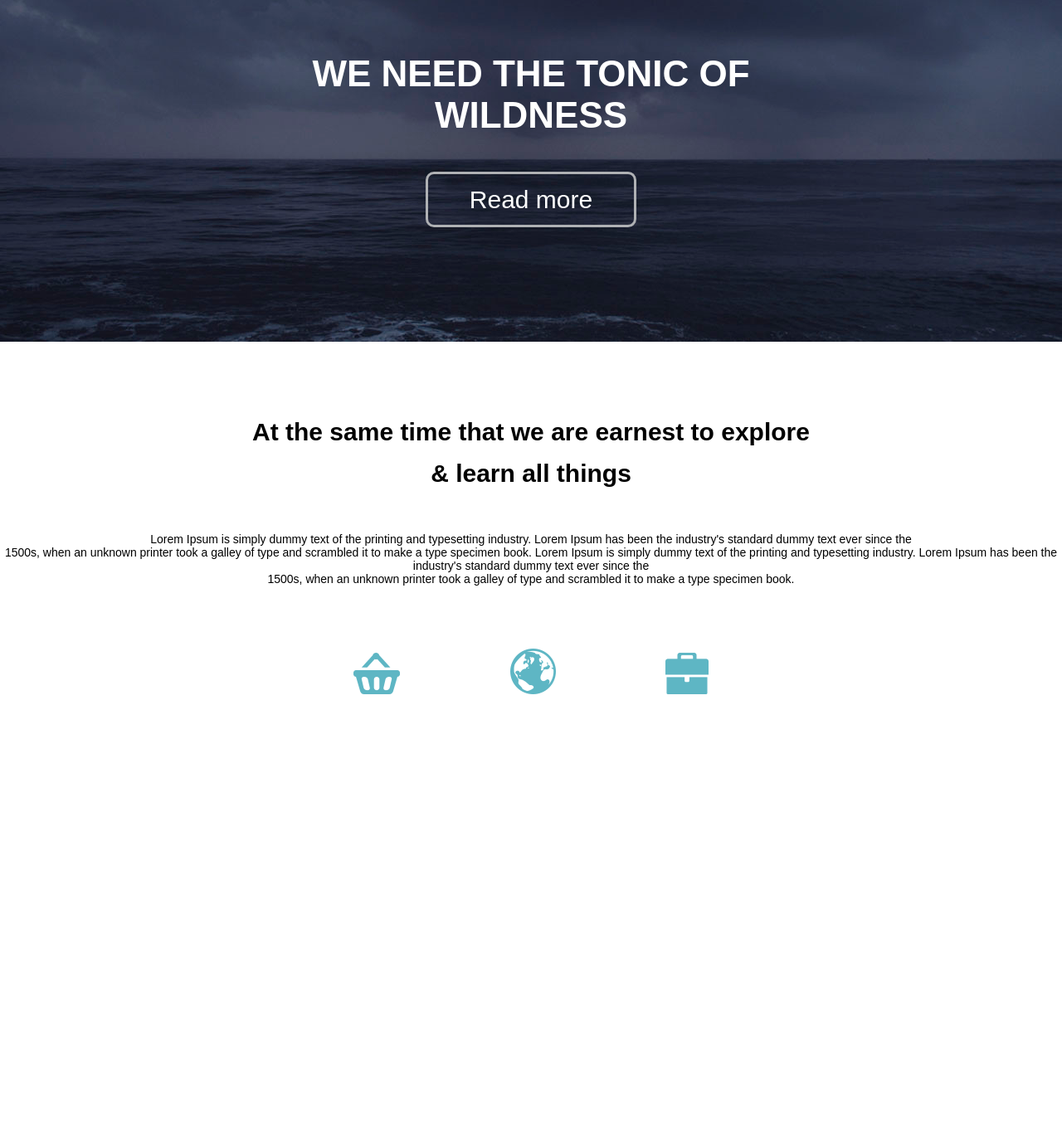
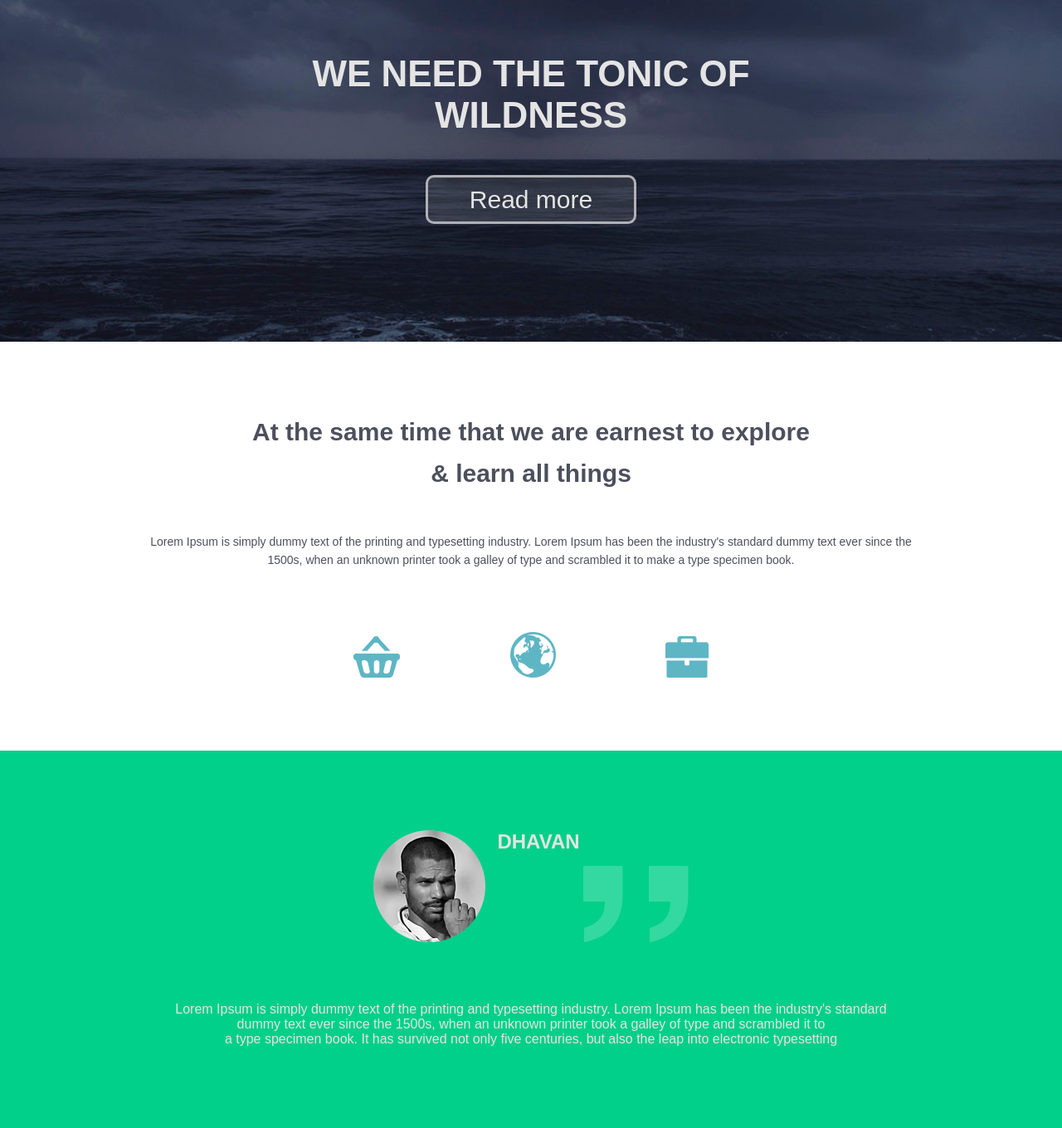
Before and after one commit to zinbit/education1, a plain HTML site: page index.html in a window 1280 px wide. Shown: the part 154-1514 px from the top of the page at 83% size. Before the commit the page ends 1079 px from the top, so only its background shows below. Drawn offline with Linux system fonts and the light colour scheme.

Commit message:
добавил div

```diff
--- a/index.html
+++ b/index.html
@@ -28,12 +28,22 @@
             & learn all things</h1>
         <p class="content-paragraph">Lorem Ipsum is simply dummy text of the printing and typesetting industry.
              Lorem Ipsum has been the industry's standard dummy text ever since the<br> 1500s, when an unknown
-              printer took a galley of type and scrambled it to make a type specimen book. Lorem Ipsum is simply dummy text of the printing and typesetting industry.
-              Lorem Ipsum has been the industry's standard dummy text ever since the<br> 1500s, when an unknown
-               printer took a galley of type and scrambled it to make a type specimen book. </p>
+              printer took a galley of type and scrambled it to make a type specimen book. </p>
         <img src="images/icon1.png" alt="" class="icon">
         <img src="images/icon2.png" alt="" class="icon">
         <img src="images/icon3.png" alt="" class="icon">
+    </section>
+    <section class="content1">
+        <div class="comment">
+            <img src="images/fase.png" class="fase">
+            <h1 class="content1-headline">dhavan</h1>
+            <img src="images/“ copy.png" class="comment1">
+        </div>
+        <p class="content1-paragraph">Lorem Ipsum is simply dummy text of the printing and typesetting industry.
+             Lorem Ipsum has been the industry's standard<br> dummy text ever since the 1500s, when an unknown
+              printer took a galley of type and scrambled it to<br> a type specimen book.
+               It has survived not only five centuries, but also the leap into electronic
+             typesetting</p>
     </section>
     <footer>
     </footer>
--- a/style.css
+++ b/style.css
@@ -49,15 +49,6 @@ body {
     margin-right: 0;
 }
 
-.slide {
-    position:fixed;
-    z-index: -1;
-    top:0;
-    left:0;
-    min-width:100%;
-    min-height:100%;
-}
-
 .slider {
     text-align: center;
     font-family: Arial, Helvetica, sans-serif;
@@ -71,19 +62,20 @@ body {
 }
 
 .slider-headline {
-    color: #fff;
+    color: #e4e4e4;
     font-size: 44px;
     text-transform: uppercase;
     margin-bottom: 60px;
 }
 
 .slider-button {
-    color: #fff;
+    color: #e4e4e4;
     text-decoration: none;
     font-size: 30px;
     border: 3px solid #afb1b4;
     border-radius: 10px;
-    padding: 14px 50px;
+    padding: 10px 50px;
+    background-color: rgba(255, 255, 255, 0.1)
 }
 
 .content {
@@ -97,14 +89,37 @@ body {
     font-size: 30px;
     margin-bottom: 46px;
     line-height: 50px;
+    color: #4c505d;
 }
 
 .content-paragraph {
     font-size: 14px;
     margin-bottom: 76px;
+    line-height: 22px;
+    color: #4c505d;
 }
 
 .icon {
     margin-left: 64px;
     margin-right: 64px;
 }
+
+.content1 {
+    background: #00d089;
+    text-align: center;
+    color: #e4e4e4;
+    padding-top: 96px;
+    padding-bottom: 98px;
+}
+
+
+.content1-headline {
+    text-transform: uppercase;
+    display: inline-block;
+    vertical-align: top;
+    margin-left: 10px;
+}
+
+.comment {
+    margin-bottom: 68px;
+}
```
Also changed, not shown: images/comment.png (added), images/fase.png (added), images/“ copy.png (added).
